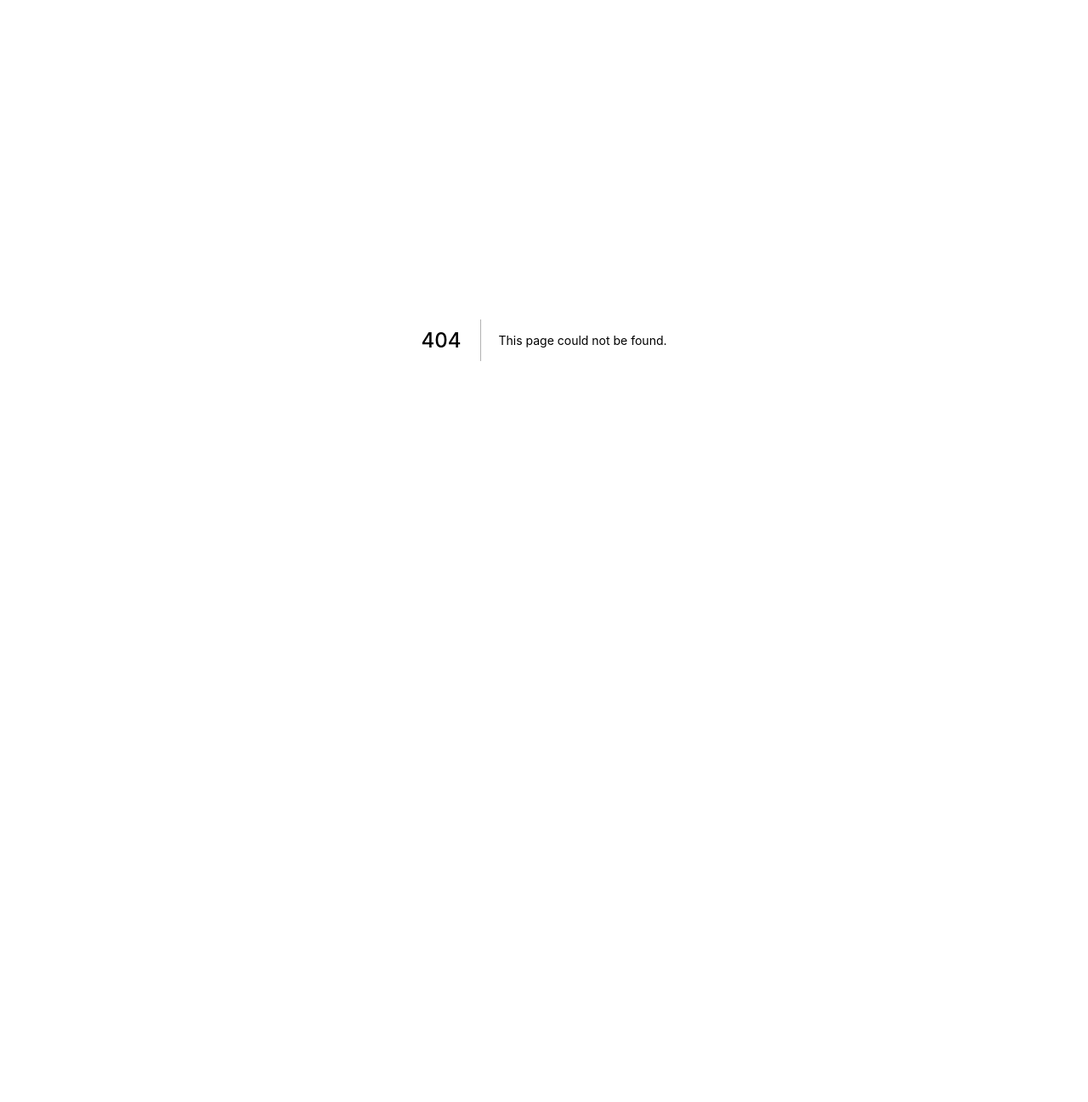
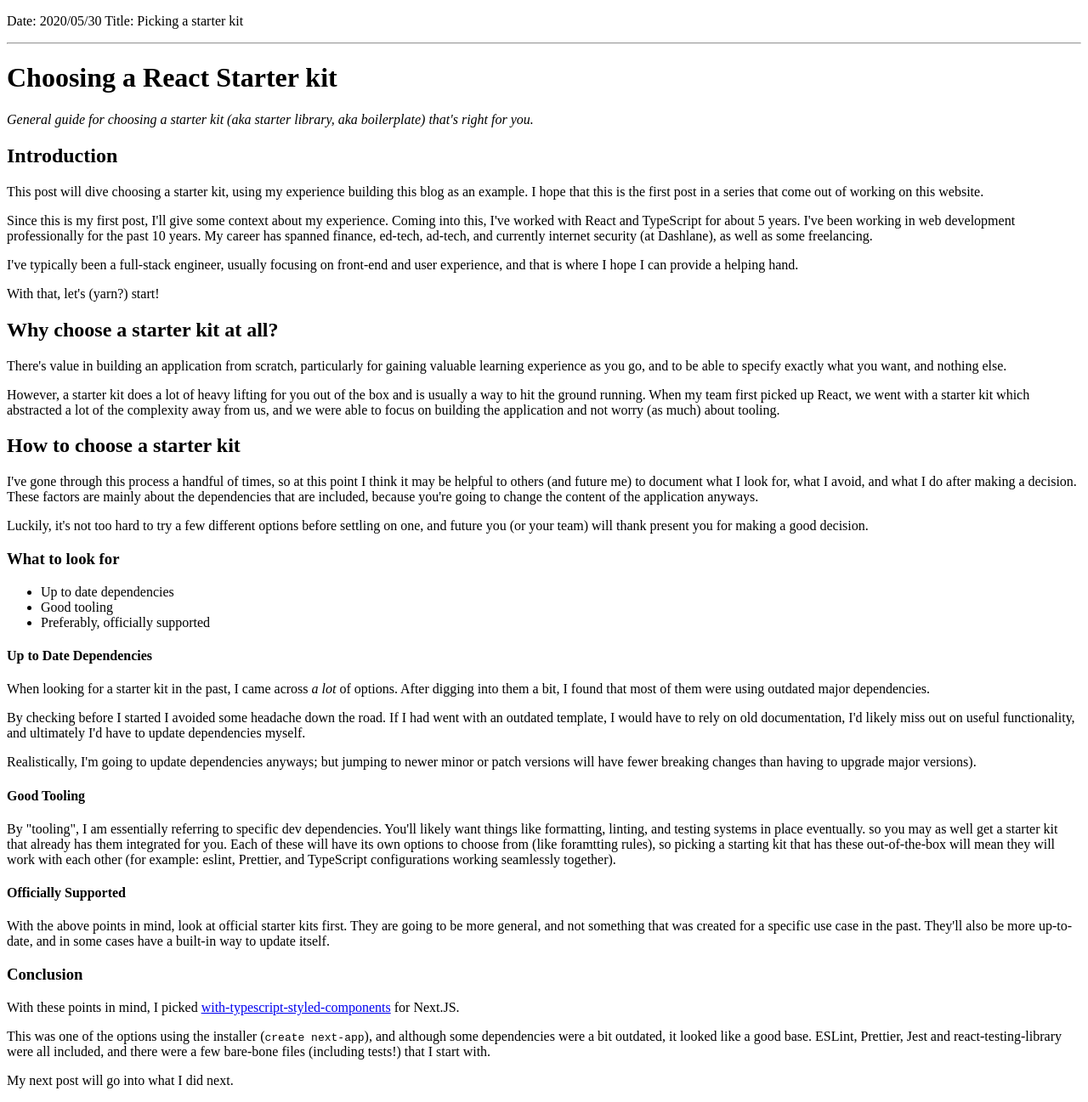
Before and after one commit to goldins/goldins, a Next.js app: page /blog/pages/2020-05-30-01-picking-starter-kit in a window 1280 px wide. Before the commit this address had no page. Shown: the whole page at 85% size. Before the commit the page ends 800 px from the top, so only its background shows below. Built offline with nearby package versions, Linux system fonts and the light colour scheme.

Commit message:
content updates

```diff
--- a/pages/blog/index.tsx
+++ b/pages/blog/index.tsx
@@ -3,7 +3,7 @@ import { Container } from 'next/app';
 import { SiteHead } from '../../components/SiteHead';
 import { Layout } from './Layout';
 
-import MD from './pages/2020-05-27.mdx';
+import MD from './pages/2020-05-30-01-picking-starter-kit.mdx';
 
 export default () => (
   <Container>
--- /dev/null
+++ b/pages/blog/pages/2020-05-30-01-picking-starter-kit.mdx
@@ -0,0 +1,84 @@
+Date: 2020/05/30
+Title: Picking a starter kit
+
+---
+
+# Choosing a React Starter kit
+
+_General guide for choosing a starter kit (aka starter library, aka boilerplate) that's right for you._
+
+## Introduction
+
+This post will dive choosing a starter kit, using my experience building this blog as an example.
+I hope that this is the first post in a series that come out of working on this website.
+
+Since this is my first post, I'll give some context about my experience. Coming into this, I've worked with React
+and TypeScript for about 5 years. I've been working in web development professionally for the past 10 years. My career
+has spanned finance, ed-tech, ad-tech, and currently internet security (at Dashlane), as well as some freelancing.
+
+I've typically been a full-stack engineer, usually focusing on front-end and user experience, and that is where I hope
+I can provide a helping hand.
+
+With that, let's (yarn?) start!
+
+## Why choose a starter kit at all?
+
+There's value in building an application from scratch, particularly for gaining valuable learning experience as you go,
+and to be able to specify exactly what you want, and nothing else.
+
+However, a starter kit does a lot of heavy lifting for you out of the box and is usually a way to hit the ground
+running. When my team first picked up React, we went with a starter kit which abstracted a lot of the complexity
+away from us, and we were able to focus on building the application and not worry (as much) about tooling.
+
+## How to choose a starter kit
+
+I've gone through this process a handful of times, so at this point I think it may be helpful to others (and future me)
+to document what I look for, what I avoid, and what I do after making a decision. These factors are mainly about the
+dependencies that are included, because you're going to change the content of the application anyways.
+
+Luckily, it's not too hard to try a few different options before settling on one, and future you (or your team) will
+thank present you for making a good decision.
+
+### What to look for
+
+- Up to date dependencies
+- Good tooling
+- Preferably, officially supported
+
+#### Up to Date Dependencies
+
+When looking for a starter kit in the past, I came across _a lot_ of options. After digging into them a bit, I found
+that most of them were using outdated major dependencies.
+
+By checking before I started I avoided some headache down the road. If I had went with an outdated template,
+I would have to rely on old documentation, I'd likely miss out on useful functionality, and ultimately I'd have to
+update dependencies myself.
+
+Realistically, I'm going to update dependencies anyways; but jumping to newer minor or patch versions will have fewer
+breaking changes than having to upgrade major versions).
+
+#### Good Tooling
+
+By "tooling", I am essentially referring to specific dev dependencies. You'll likely want things like formatting,
+linting, and testing systems in place eventually. so you may as well get a starter kit that already has them integrated
+for you. Each of these will have its own options to choose from (like foramtting rules), so picking a starting kit
+that has these out-of-the-box will mean they will work with each other (for example: eslint, Prettier, and TypeScript
+configurations working seamlessly together).
+
+#### Officially Supported
+
+With the above points in mind, look at official starter kits first. They are going to be more general, and not
+something that was created for a specific use case in the past. They'll also be more up-to-date, and in some cases
+have a built-in way to update itself.
+
+### Conclusion
+
+With these points in mind, I picked
+[with-typescript-styled-components](https://github.com/vercel/next.js/tree/canary/examples/with-typescript-styled-components)
+for Next.JS.
+
+This was one of the options using the installer (`create next-app`), and although some dependencies were a bit outdated,
+it looked like a good base. ESLint, Prettier, Jest and react-testing-library were all included, and there were a few
+bare-bone files (including tests!) that I start with.
+
+My next post will go into what I did next.
--- a/pages/blog/pages/page-2.mdx
+++ /dev/null
@@ -1 +0,0 @@
-# Page 1
```
Also changed, not shown: pages/blog/pages/2020-05-30-02-configuring-starter-kit.mdx (added, +13 -0 lines), pages/blog/pages/_2020-05-27.mdx (deleted, +0 -24 lines), pages/blog/pages/outline.mdx (renamed from pages/blog/pages/2020-05-27.mdx, +11 -8 lines).
